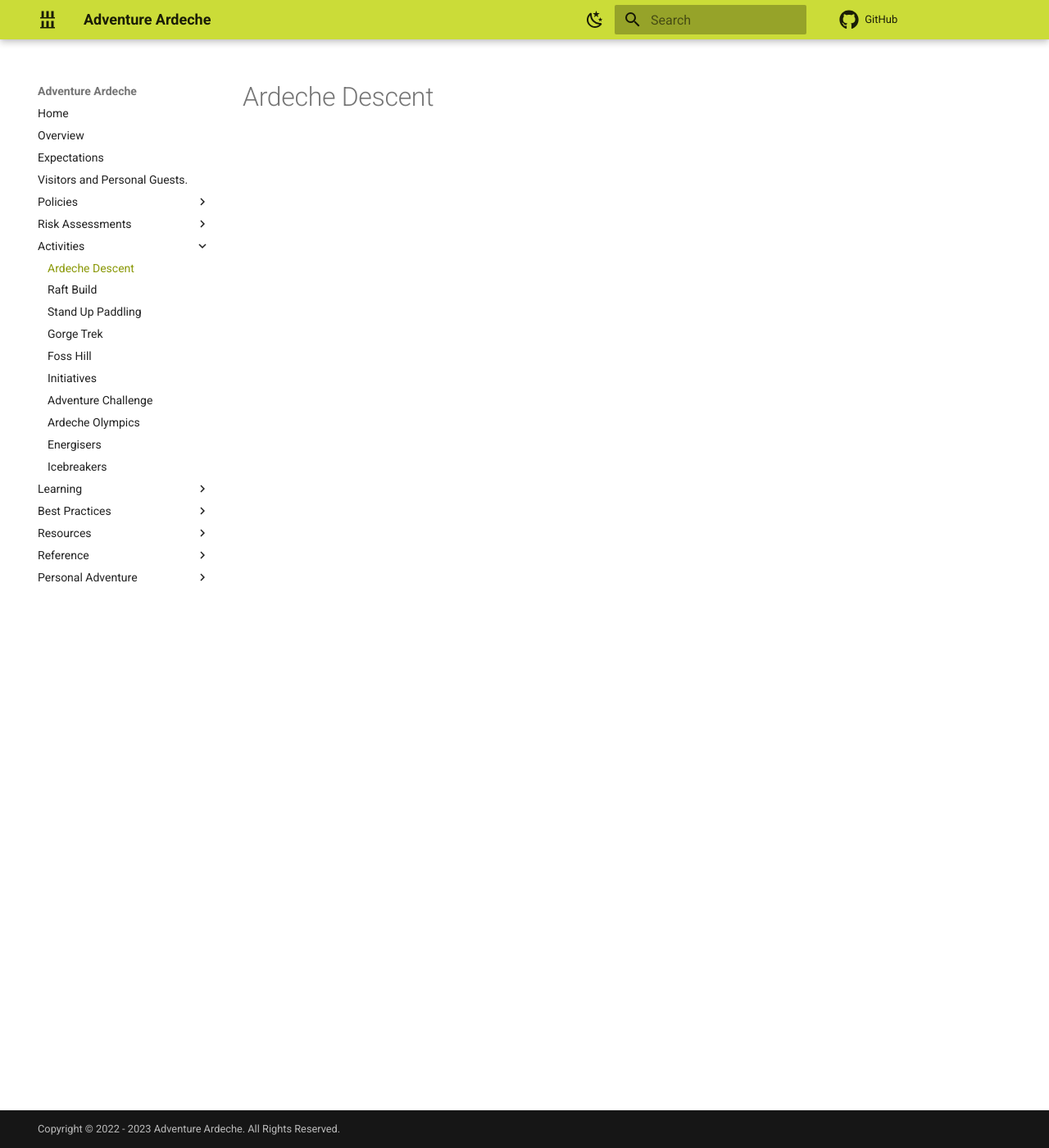
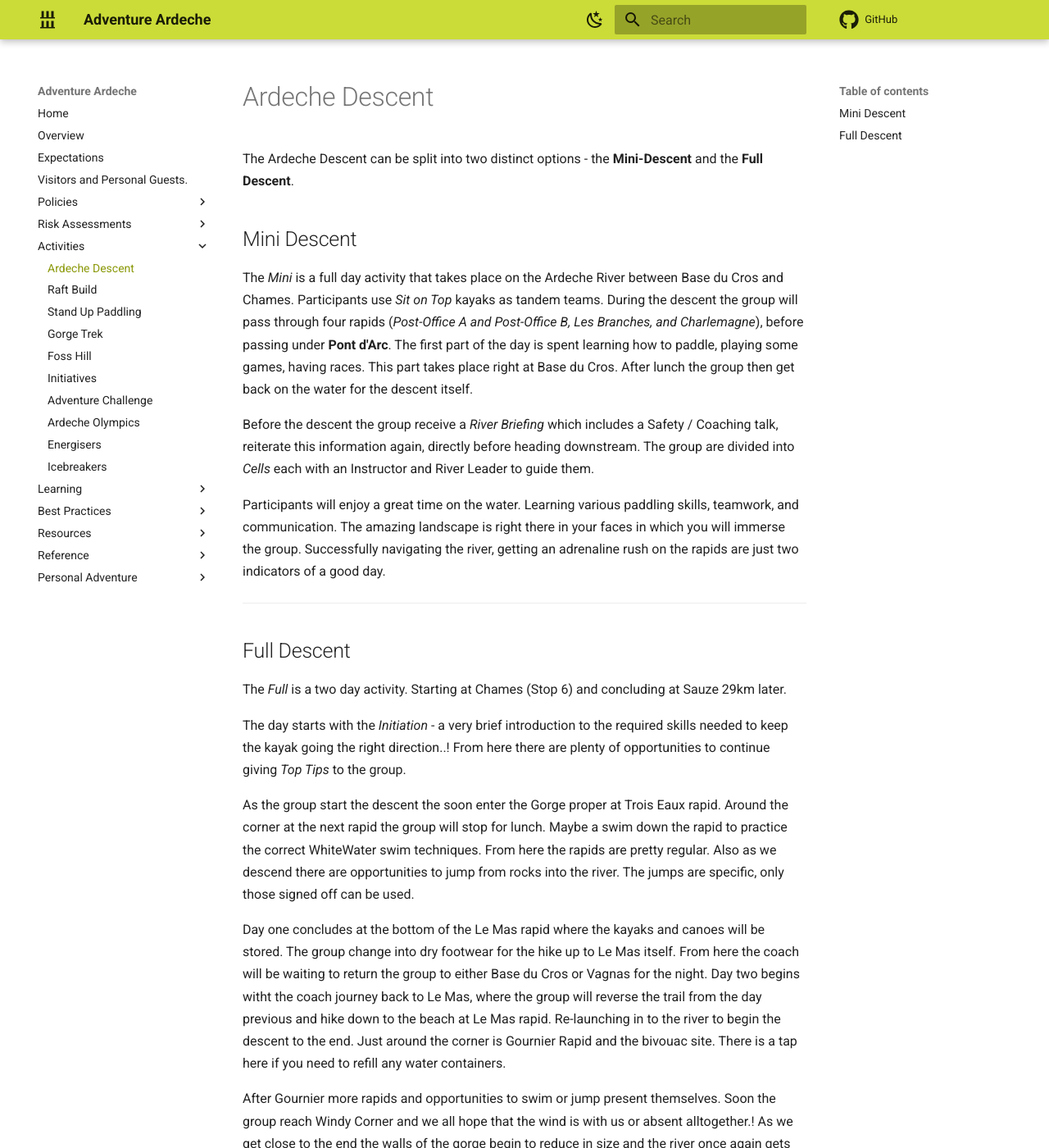
Before and after one commit to Matt-Adventure-Ardeche/staffhandbook, an MkDocs documentation site: the page built from docs/activities/ardeche.md, in a window 1280 px wide and 1400 px high. Shown: the whole window at 82% size. Built offline with MkDocs 1.6.1 and Material for MkDocs 9.7.7, drawn with Linux system fonts in a browser that asks for light colours; comment, search, counter and statistics services are not loaded; some of the changed text lies outside the part shown.

Commit message:
ardeche updates

```diff
--- a/docs/activities/ardeche.md
+++ b/docs/activities/ardeche.md
@@ -1 +1,23 @@
 # Ardeche Descent
+
+The Ardeche Descent can be split into two distinct options - the **Mini-Descent** and the **Full Descent**.
+
+## Mini Descent
+The *Mini* is a full day activity that takes place on the Ardeche River between Base du Cros and Chames. Participants use *Sit on Top* kayaks as tandem teams. During the descent the group will pass through four rapids (*Post-Office A and Post-Office B, Les Branches, and Charlemagne*), before passing under **Pont d'Arc**. The first part of the day is spent learning how to paddle, playing some games, having races. This part takes place right at Base du Cros. After lunch the group then get back on the water for the descent itself.
+
+Before the descent the group receive a *River Briefing* which includes a Safety / Coaching talk, reiterate this information again, directly before heading downstream. The group are divided into *Cells* each with an Instructor and River Leader to guide them.
+
+Participants will enjoy a great time on the water. Learning various paddling skills, teamwork, and communication. The amazing landscape is right there in your faces in which you will immerse the group. Successfully navigating the river, getting an adrenaline rush on the rapids are just two indicators of a good day.
+
+---
+## Full Descent
+The *Full* is a two day activity. Starting at Chames (Stop 6) and concluding at Sauze 29km later.
+
+The day starts with the *Initiation* - a very brief introduction to the required skills needed to keep the kayak going the right direction..!  From here there are plenty of opportunities to continue giving *Top Tips* to the group.
+
+As the group start the descent the soon enter the Gorge proper at Trois Eaux rapid. Around the corner at the next rapid the group will stop for lunch.  Maybe a swim down the rapid to practice the correct WhiteWater swim techniques. From here the rapids are pretty regular.  Also as we descend there are opportunities to jump from rocks into the river.  The jumps are specific, only those signed off can be used.
+
+Day one concludes at the bottom of the Le Mas rapid where the kayaks and canoes will be stored. The group change into dry footwear for the hike up to Le Mas itself. From here the coach will be waiting to return the group to either Base du Cros or Vagnas for the night.
+Day two begins witht the coach journey back to Le Mas, where the group will reverse the trail from the day previous and hike down to the beach at Le Mas rapid.  Re-launching in to the river to begin the descent to the end.  Just around the corner is Gournier Rapid and the bivouac site. There is a tap here if you need to refill any water containers.
+
+After Gournier more rapids and opportunities to swim or jump present themselves.  Soon the group reach Windy Corner and we all hope that the wind is with us or absent alltogether.! As we get close to the end the walls of the gorge begin to reduce in size and the river once again gets busy with tourists etc.
```
Also changed, not shown: docs/activities/raft-build.md (+1 -1 lines).
